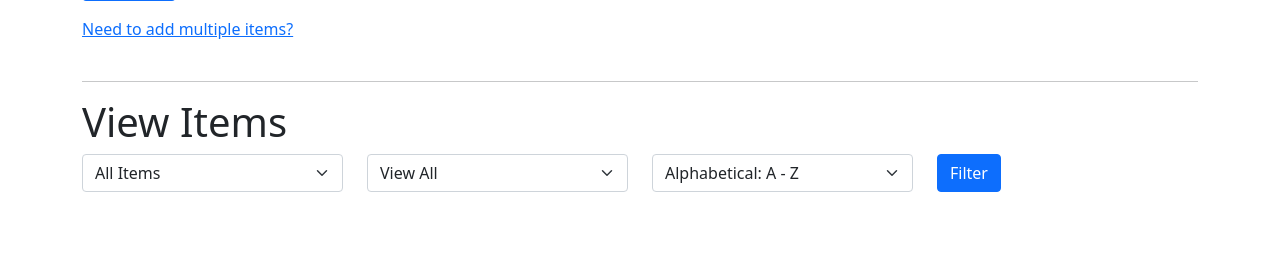
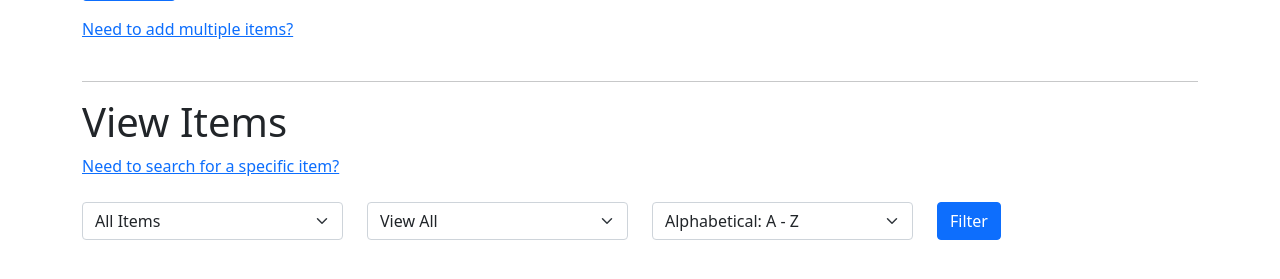
Before and after one commit to lindsaygoins/island-yourland, a Flask app: page /items in a window 1280 px wide. Shown: the part 345-624 px from the top of the page. Run offline with Flask 2, Linux system fonts and the light colour scheme.

Commit message:
Finished Saharah's Items

```diff
--- a/app.py
+++ b/app.py
@@ -61,7 +61,7 @@ def flowers():
 def add_flowers():
     return render_template("add_flowers.html")
 
-@app.route('/items')
+@app.route('/items', methods=['GET', 'POST'])
 def items():
     return render_template("items.html")
 
@@ -69,6 +69,10 @@ def items():
 def add_items():
     return render_template("add_items.html")
 
+@app.route('/search_items', methods=['GET', 'POST'])
+def search_items():
+    return render_template("search_items.html")
+
 
 if __name__ == "__main__":
     port = int(os.environ.get('PORT', 9112))
--- a/templates/items.html
+++ b/templates/items.html
@@ -31,6 +31,11 @@
     <hr />
 
     <h6 class="display-6">View Items</h6>
+    <a href="{{ url_for('search_items') }}">Need to search for a specific item?</a>
+
+    <br>
+    <br>
+
     <form action="{{ url_for('items') }}" method="POST">
 
         <div class="row">
@@ -65,16 +70,4 @@
         </div>
     </form>
 
-    <!-- <form action="{{ url_for('items') }}" method="POST">
-        <div class="row">
-            <label for="filter_items_name" class="form-label">Search for Items</label>
-            <div class="mb-3 col-6">
-                <input type="text" class="form-control" id="filter_items_name" name="filter_items_name" placeholder="Item Name">
-            </div>
-            <div class="mb-3 col-2">
-                <button type="submit" class="btn btn-primary">Search</button>
-            </div>
-        </div>
-    </form> -->
-
 {% endblock %}
```
Also changed, not shown: templates/search_items.html (added, +18 -0 lines).
